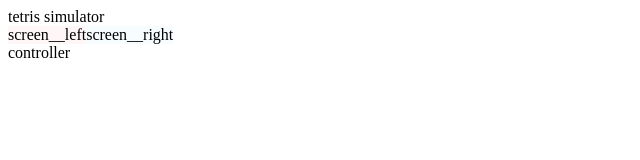
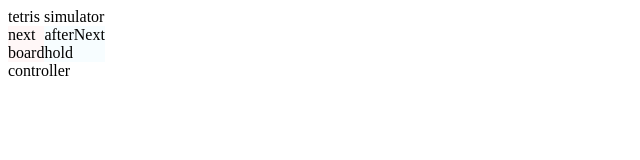
Before and after one commit to ahyaemon/react-tetris, a React (Create React App) app: page / in a window 1280 px wide. Shown: the top 160 px of the page, without its empty margins (0-640 px from the left). Built offline with nearby package versions, Linux system fonts and the light colour scheme.

Commit message:
update screen

```diff
--- a/src/components/screen/Screen.tsx
+++ b/src/components/screen/Screen.tsx
@@ -1,14 +1,16 @@
 import React from 'react';
 import './Screen.scss';
+import Left from "./left/Left";
+import Right from "./right/Right";
 
 export default function Screen() {
     return (
         <div className="screen">
             <div className="screen__left">
-                screen__left
+                <Left/>
             </div>
             <div className="screen__right">
-                screen__right
+                <Right/>
             </div>
         </div>
     )
--- /dev/null
+++ b/src/components/screen/left/Left.tsx
@@ -0,0 +1,15 @@
+import React from 'react';
+import './Left.scss';
+
+export default function Left() {
+    return (
+        <div className="left">
+            <div className="left__next">
+                next
+            </div>
+            <div className="left__board">
+                board
+            </div>
+        </div>
+    )
+}
--- /dev/null
+++ b/src/components/screen/right/Right.tsx
@@ -0,0 +1,15 @@
+import React from 'react';
+import './Right.scss';
+
+export default function Right() {
+    return (
+        <div className="right">
+            <div className="right__afterNext">
+                afterNext
+            </div>
+            <div className="right__hold">
+                hold
+            </div>
+        </div>
+    )
+}
```
Also changed, not shown: src/components/screen/Screen.scss (line endings or trailing spaces), src/components/screen/left/Left.scss (added), src/components/screen/right/Right.scss (added).
